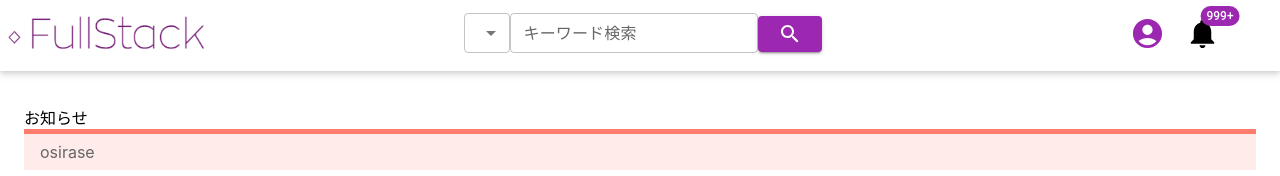
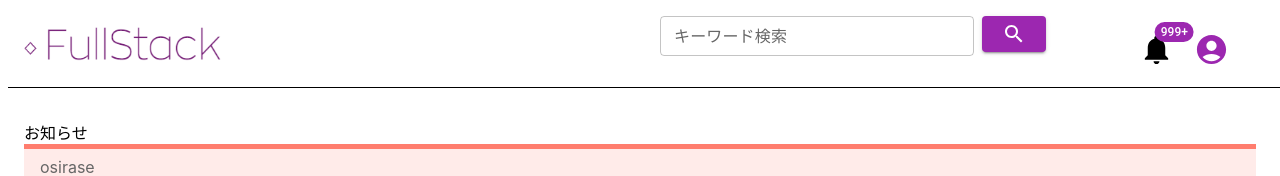
Before and after one commit to tc-kishimoto/fullstack-frontend, a React (Create React App) app: page / in a window 1280 px wide. Shown: the top 176 px of the page. Built offline with nearby package versions, Linux system fonts and the light colour scheme.

Commit message:
ヘッダーのデザインを修正

```diff
--- a/src/components/domains/Header.js
+++ b/src/components/domains/Header.js
@@ -1,21 +1,17 @@
 import * as React from 'react';
 import styled from 'styled-components';
-import SearchForm from './SearchForm';
 import UserMenu from './UserMenu';
 import NotifiMenu from './NotifiMenu';
-
-
-const HeaderDiv = styled.div`
-    display: flex;
-    justify-content: space-between;
-    margin-bottom: 10px;
-    box-shadow: 0px 2px 4px rgba(0,0,0,0.1), 0px 4px 8px rgba(0,0,0,0.1);
-`
+import Grid from '@mui/material/Grid';
+import TextField from '@mui/material/TextField';
+import FormControl from '@mui/material/FormControl';
+import SearchIcon from '@mui/icons-material/Search';
+import Button from '@mui/material/Button';
 
 const Logo = styled.img`
     width: 200px;
     height: 50px;
-    margin: 10px 0 0 5px;
+    margin: 5px 5px 5px 5px;
     cursor: pointer;
 `
 
@@ -29,33 +25,37 @@ const Li = styled.li`
     margin: 0px 10px;
 `
 
-const SearchFormPare = styled.div`
-    display:inline-block;
-    margin-top: 13px;
-`
-
 function Header() {
 
     return (
-        <HeaderDiv>
+        <Grid container spacing={1} m={1} borderBottom={1}>
+            <Grid item xs={6}>
                 <Logo
                     src={`${process.env.PUBLIC_URL}/images/index/logo.png`}
                     onClick={() => {
                         window.location.href='/'
                     }}
                 />
-            <SearchFormPare>
-                <SearchForm />
-            </SearchFormPare>
+            </Grid>
+            <Grid item xs={3}>
+                <FormControl fullWidth>
+                    <TextField label="キーワード検索" variant="outlined" size="small" color="secondary" />
+                </FormControl>
+            </Grid>
+            <Grid item xs={1}>
+                <Button variant="contained" color="secondary" ><SearchIcon /></Button>
+            </Grid>
+            <Grid item xs={2} >
                 <Ul>
+                    <Li>
+                        <NotifiMenu />
+                    </Li>
                     <Li>
                         <UserMenu />
                     </Li>
-                <Li>
-                    <NotifiMenu />
-                </Li>
                 </Ul>
-        </HeaderDiv>
+            </Grid>
+        </Grid>
     )
 }
 
--- a/src/components/domains/SearchForm.js
+++ b/src/components/domains/SearchForm.js
@@ -1,54 +1,16 @@
 import * as React from 'react';
 import TextField from '@mui/material/TextField';
-import Select from '@mui/material/Select';
-import MenuItem from '@mui/material/MenuItem';
 import Button from '@mui/material/Button';
 import SearchIcon from '@mui/icons-material/Search';
 import { Link } from "react-router-dom";
+import FormControl from '@mui/material/FormControl';
+import Grid from '@mui/material/Grid';
 
 function SearchForm() {
-    const [selectItem, setSelectItem] = React.useState('');
-    const [item, setItem] = React.useState({
-        0: {
-            label: 'コンテンツ',
-            value: 'content'
-        },
-        1: {
-            label: 'ユーザー',
-            value: 'user'
-        },
-        2: {
-            label: '企業',
-            value: 'company'
-        },
-        3: {
-            label: 'コース',
-            value: 'course'
-        },
-        4: {
-            label: '通知',
-            value: 'notification'
-        },
-    });
-
-    const handleChange = (event) => {
-    setSelectItem(event.target.value);
-    };
-
-    const SelectList =  Object.keys(item).map(s =>  {
-        return (
-            <MenuItem
-                value={item[s].value}
-                key={item[s].value}
-                >
-                { item[s].label }
-            </MenuItem>
-        )
-    });
 
     function search() {
         // alert('検索');
-        console.log('search')
+        // console.log('search')
         return (
             <Link to="/search"></Link>
         );
@@ -56,17 +18,9 @@ function SearchForm() {
 
     return (
         <form>
-            <Select
-            size="small"
-            defaultValue='content'
-            displayEmpty={true}
-            value={selectItem}
-            onChange={handleChange}
-            color="secondary"
-            >
-                { SelectList }
-            </Select>
-            <TextField label="キーワード検索" variant="outlined" size="small" color="secondary" />
+            <FormControl fullWidth>
+                <TextField label="キーワード検索" variant="outlined" size="small" color="secondary" />
+            </FormControl>
             <Button variant="contained" color="secondary" onClick={search}><SearchIcon /></Button>
         </form>
     )
```
Lines whose indentation alone changed are shown as unchanged.
